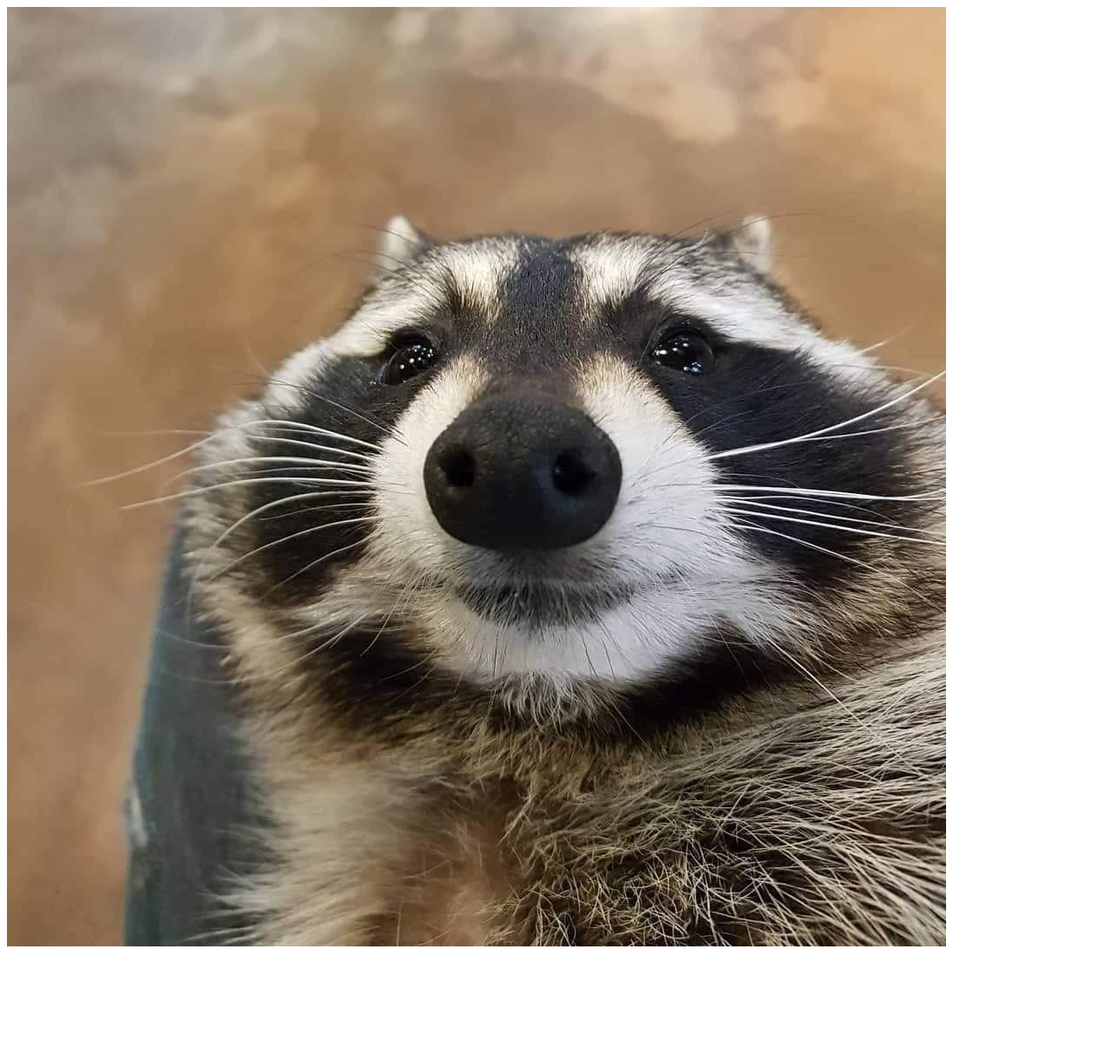
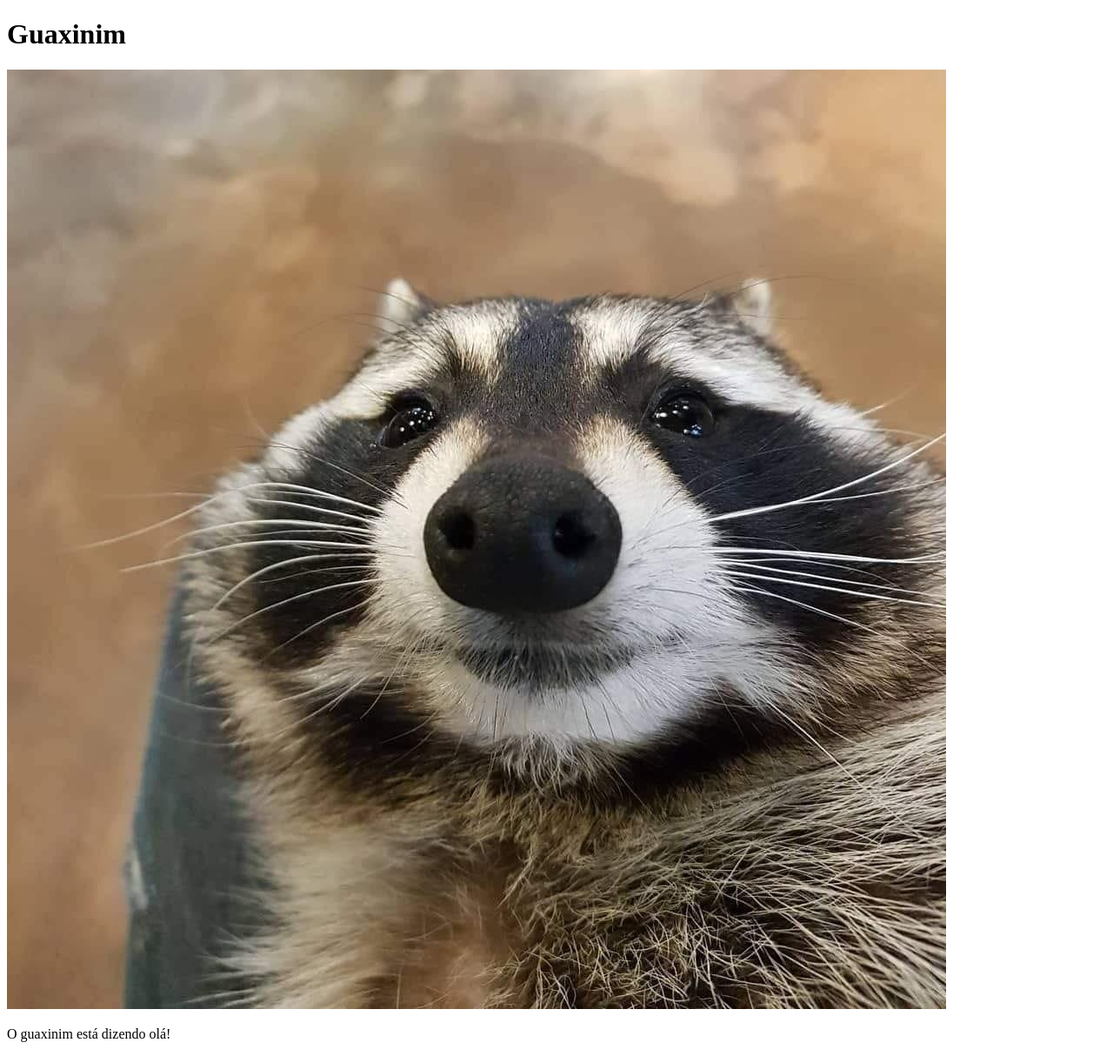
Before and after one commit to Gerencia-de-configuracao-e-mudancas/exerc-cios-branches-e-pull-request-guatxinim, a plain HTML site: page index.html in a window 1280 px wide. Shown: the whole page at 87% size. Before the commit the page ends 1100 px from the top, so only its background shows below. Drawn offline with Linux system fonts and the light colour scheme.

Commit message:
feat: adiciona texto

```diff
--- a/index.html
+++ b/index.html
@@ -6,6 +6,8 @@
     <title>Branches & Pull Requests</title>
 </head>
 <body>
+    <h1>Guaxinim</h1>
     <img src="guaxs.jpg" alt="Guaxinim">
+    <p>O guaxinim está dizendo olá!</p>
 </body>
 </html>
```
